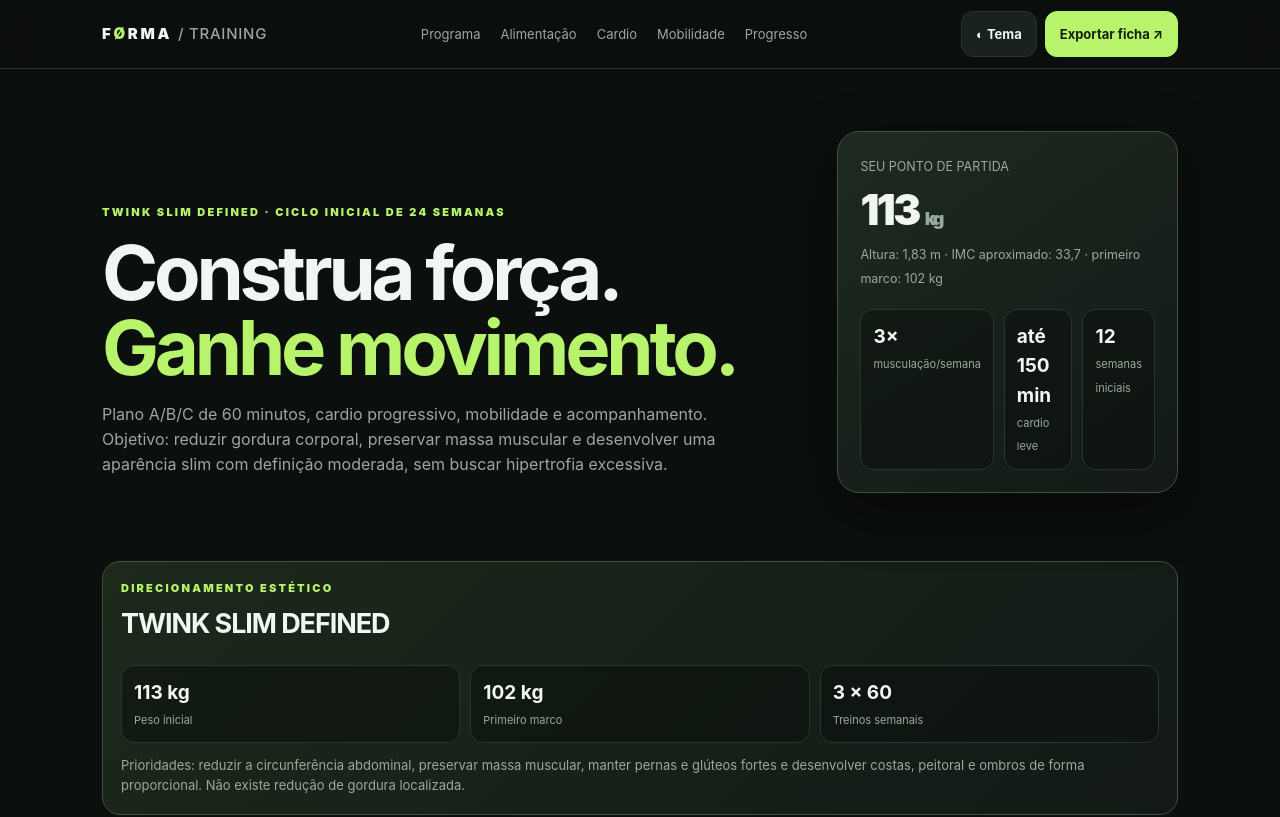
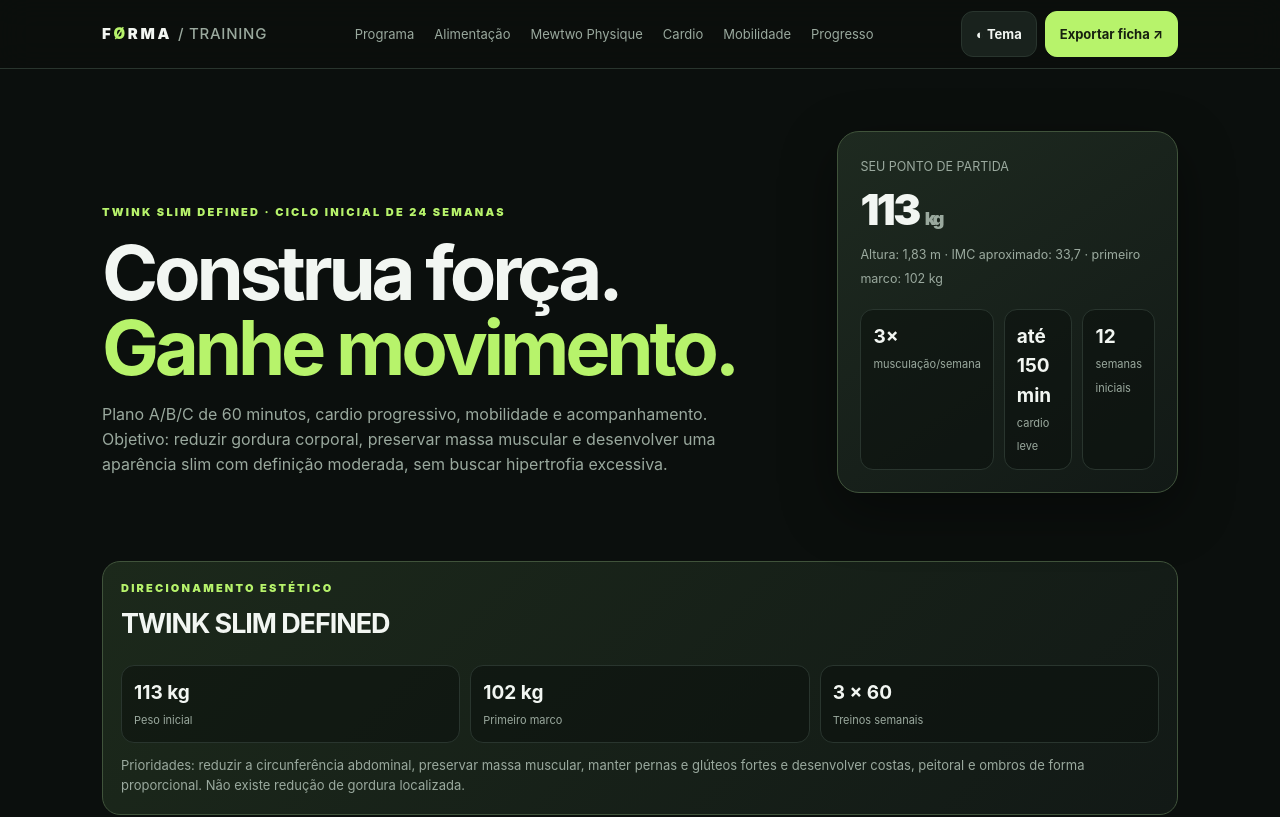
Before and after one commit to pauloviniciusdefreitasdasilva-creator/FORMA-Training, a plain HTML site: page index.html in a window 1280 px wide. Shown: the top 817 px of the page. Drawn offline with Linux system fonts and the light colour scheme.

Commit message:
Link Mewtwo Physique from training dashboard

```diff
--- a/index.html
+++ b/index.html
@@ -106,7 +106,7 @@ button,.btn,.tab,a,label.done{touch-action:manipulation}
 <body>
 <header class="top"><div class="wrap nav">
   <a class="brand" href="#">F<span>Ø</span>RMA <span style="color:var(--muted);font-weight:500;letter-spacing:.05em">/ TRAINING</span></a>
-  <nav class="navlinks"><a href="#programa">Programa</a><a href="alimentacao.html">Alimentação</a><a href="#cardio">Cardio</a><a href="#mobilidade">Mobilidade</a><a href="#progresso">Progresso</a></nav>
+  <nav class="navlinks"><a href="#programa">Programa</a><a href="alimentacao.html">Alimentação</a><a href="mewtwo.html">Mewtwo Physique</a><a href="#cardio">Cardio</a><a href="#mobilidade">Mobilidade</a><a href="#progresso">Progresso</a></nav>
   <div class="actions"><button class="btn" onclick="toggleTheme()" aria-label="Alternar tema">◐ Tema</button><button class="btn primary" onclick="window.print()">Exportar ficha ↗</button></div>
 </div></header>
 <main class="wrap">
```
